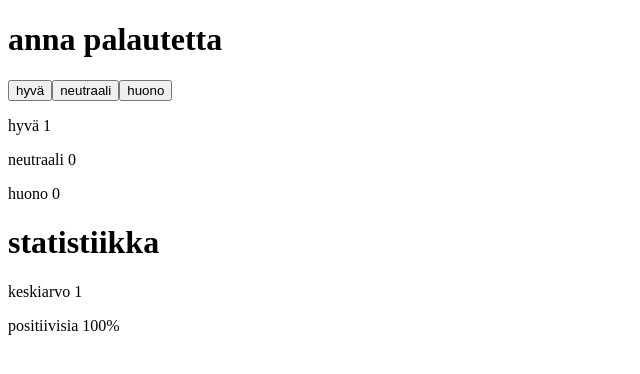
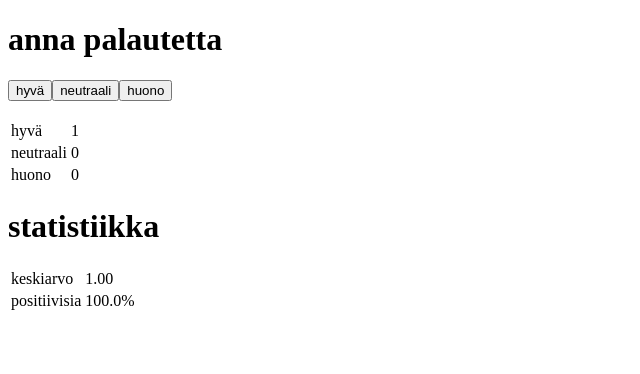
Before and after one commit to jurintal1/fullstack, a React (Create React App) app in the folder unicafe/: page / in a window 1280 px wide. Both pictures are taken after a click on the button "hyvä". Shown: the top 374 px of the page, without its empty margins (0-640 px from the left). Built offline with nearby package versions, Linux system fonts and the light colour scheme.

Commit message:
tehtävä 1.11

```diff
--- a/unicafe/src/index.js
+++ b/unicafe/src/index.js
@@ -7,17 +7,34 @@ const Button = ({ handleClick, text }) => (
     </button>
 )
 
-const Statistics = ({hyva, neutraali, huono}) => {
+const Statistics = ({ hyva, neutraali, huono }) => {
     if (hyva + neutraali + huono === 0) {
         return (
             <p>Palautetta ei ole vielä tullut.</p>
         )
     }
     return (
-        <div>
-            <p>keskiarvo {(hyva - huono) / (huono + neutraali + hyva)} </p>
-            <p>positiivisia {hyva * 100 / (hyva + huono + neutraali)}%</p>
-        </div>
+        <table>
+            <tbody>
+                <tr>
+                    <td>
+                        keskiarvo
+                    </td>
+                    <td>
+                        {((hyva - huono) / (huono + neutraali + hyva)).toFixed(2)}
+                    </td>
+                </tr>
+                <tr>
+                    <td>
+                        positiivisia
+                    </td>
+                    <td>
+                        {(hyva * 100 / (hyva + huono + neutraali)).toFixed(1)}%
+                    </td>
+                </tr>
+            </tbody>
+
+        </table>
     )
 
 }
@@ -29,29 +46,29 @@ class App extends React.Component {
     constructor(props) {
         super(props)
         this.state = {
-            hyva : 0,
-            neutraali : 0,
-            huono : 0
+            hyva: 0,
+            neutraali: 0,
+            huono: 0
         }
     }
 
     lisaaHyva = () => {
-        this.setState({hyva : this.state.hyva + 1})
+        this.setState({ hyva: this.state.hyva + 1 })
     }
 
     lisaaNeutraali = () => {
-        this.setState({neutraali : this.state.neutraali + 1})
+        this.setState({ neutraali: this.state.neutraali + 1 })
     }
 
     lisaaHuono = () => {
-        this.setState({huono : this.state.huono + 1})
+        this.setState({ huono: this.state.huono + 1 })
     }
 
     plus = (palaute) => {
 
         console.log(palaute)
         return () => {
-          this.setState({[palaute] : this.state[palaute] + 1 })
+            this.setState({ [palaute]: this.state[palaute] + 1 })
         }
     }
 
@@ -63,9 +80,26 @@ class App extends React.Component {
                 <Button text='neutraali' handleClick={this.plus('neutraali')} />
                 <Button text='huono' handleClick={this.plus('huono')} />
 
-            <p>hyvä {this.state.hyva}</p>
-            <p>neutraali {this.state.neutraali}</p>
-            <p>huono {this.state.huono}</p>
+                <br />
+                <br />
+
+                <table>
+                    <tbody>
+                        <tr>
+                            <td>hyvä</td>
+                            <td>{this.state.hyva}</td>
+                        </tr>
+                        <tr>
+                            <td>neutraali</td>
+                            <td>{this.state.neutraali}</td>
+                        </tr>
+                        <tr>
+                            <td>huono</td>
+                            <td>{this.state.huono}</td>
+                        </tr>
+                    </tbody>
+
+                </table>
 
                 <h1>statistiikka</h1>
 
```
Lines whose indentation alone changed are shown as unchanged.
